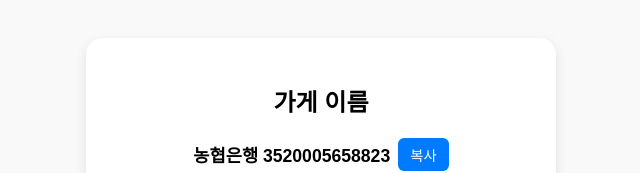
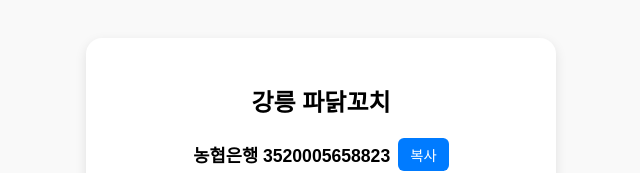
Before and after one commit to nickname00444/Lee-Dae-Sung, a plain HTML site: page index.html in a window 1280 px wide. Shown: the top 173 px of the page, without its empty margins (319-959 px from the left). Drawn offline with Linux system fonts and the light colour scheme.

Commit message:
index.html

```diff
--- a/index.html
+++ b/index.html
@@ -65,7 +65,7 @@
 </head>
 <body>
   <div class="card">
-    <h2>가게 이름</h2>
+    <h2>강릉 파닭꼬치</h2>
 
     <div class="account-box">
       <div class="account" id="accountNumber">농협은행 3520005658823</div>
```
